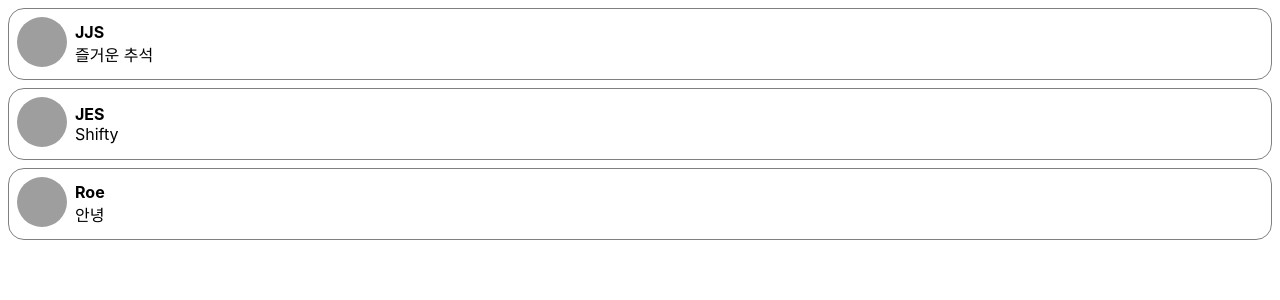
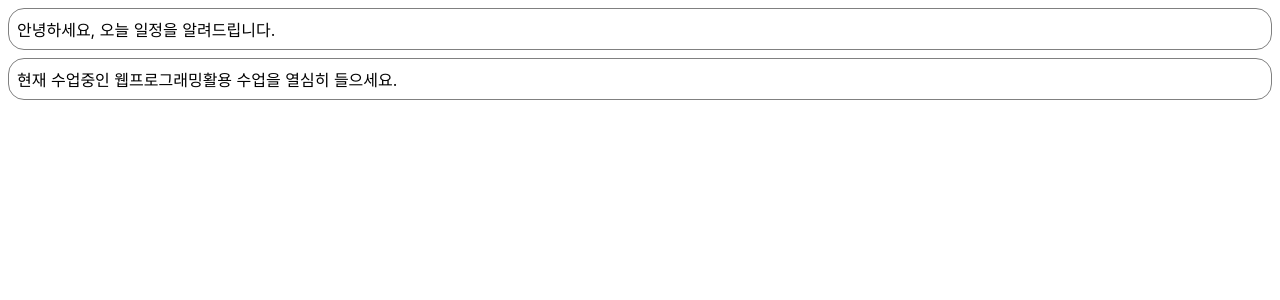
Before and after one commit to ShiftyIsMine/Second-session, a React (Create React App) app: page / in a window 1280 px wide. Shown: the top 300 px of the page. Built offline with nearby package versions, Linux system fonts and the light colour scheme; grey boxes are pictures that could not be loaded.

Commit message:
0919react

```diff
--- /dev/null
+++ b/src/chap060919/Notification.jsx
@@ -0,0 +1,24 @@
+import React from "react";
+import './styles.css'
+
+class Notification extends React.Component{
+    constructor(props) {
+        super(props); //React/Component가 생성될 때, props를 전달받을 수 있는 매개변수를 갖는 생성자가 호출
+
+        this.state = {
+            //변수.값
+        };
+    }
+
+    render(){
+        return (
+            <div className='wrapper'>
+                <span className = 'messageText'>
+                    {this.props.message}
+                </span>
+            </div>
+        );
+    }
+}
+
+export default Notification
--- /dev/null
+++ b/src/chap060919/NotificationList.jsx
@@ -0,0 +1,59 @@
+import React from "react";
+import Notification from "./Notification";
+
+const reservedNotifications = [
+    {
+        message : "안녕하세요, 오늘 일정을 알려드립니다.",
+    },
+    {
+        message : "현재 수업중인 웹프로그래밍활용 수업을 열심히 들으세요.",
+    },
+    {
+        message : "열심히 듣고 Git에 Commit한 후 비교하시면 됩니다.",
+    },
+];
+
+var timer;
+
+class NotificationList extends React.Component{
+    constructor(props) {
+        super(props);
+
+        this.state ={
+            notifications : [],
+        };
+    }
+    componentDidMount() {
+        const {notifications} = this.state;
+        timer = setInterval(() =>{
+            if(notifications.length < reservedNotifications.length){
+                const index = notifications.length;
+                notifications.push(reservedNotifications[index]);
+                this.setState({
+                    notifications:notifications,
+                });
+            }
+            else {
+                clearInterval(timer);
+            }
+        }, 2000);
+    }
+
+    componentWillUnmount() {
+        if(timer){
+            clearInterval((timer));
+        }
+    }
+
+    render(){
+        return(
+            <div>
+                {this.state.notifications.map((notification) =>{
+                    return <Notification message={notification.message}/>;
+                })}
+            </div>
+        );
+    }
+}
+
+export default NotificationList;
--- /dev/null
+++ b/src/chap060919/styles.css
@@ -0,0 +1,12 @@
+.wrapper{
+    margin : 8px;
+    padding : 8px;
+    display : flex;
+    flex-direction : row;
+    border : 1px solid grey;
+    border-radius : 16px;
+}
+.messageText{
+    color : black;
+    font-size : 16px;
+}
--- a/src/index.js
+++ b/src/index.js
@@ -1,13 +1,16 @@
 import React from 'react';
 import ReactDOM from 'react-dom/client';
 import './index.css';
+import './chap060919/styles.css'
 // import './chap04/Button.css';
 // import './chap05/Clock.css';
 import App from './App';
 import ConfirmDialog from './chap04/ConfirmDialog';
 import reportWebVitals from "./reportWebVitals";
+import Notification from "./chap060919/Notification";
 import Comment from './chap060912/Comment';
 import CommentList from "./chap060912/CommentList";
+import NotificationList from "./chap060919/NotificationList";
 
 
 
@@ -15,7 +18,7 @@
 
     root.render(
         <React.StrictMode>
-            <CommentList />
+            <NotificationList />
         </React.StrictMode>
     );
 
```
